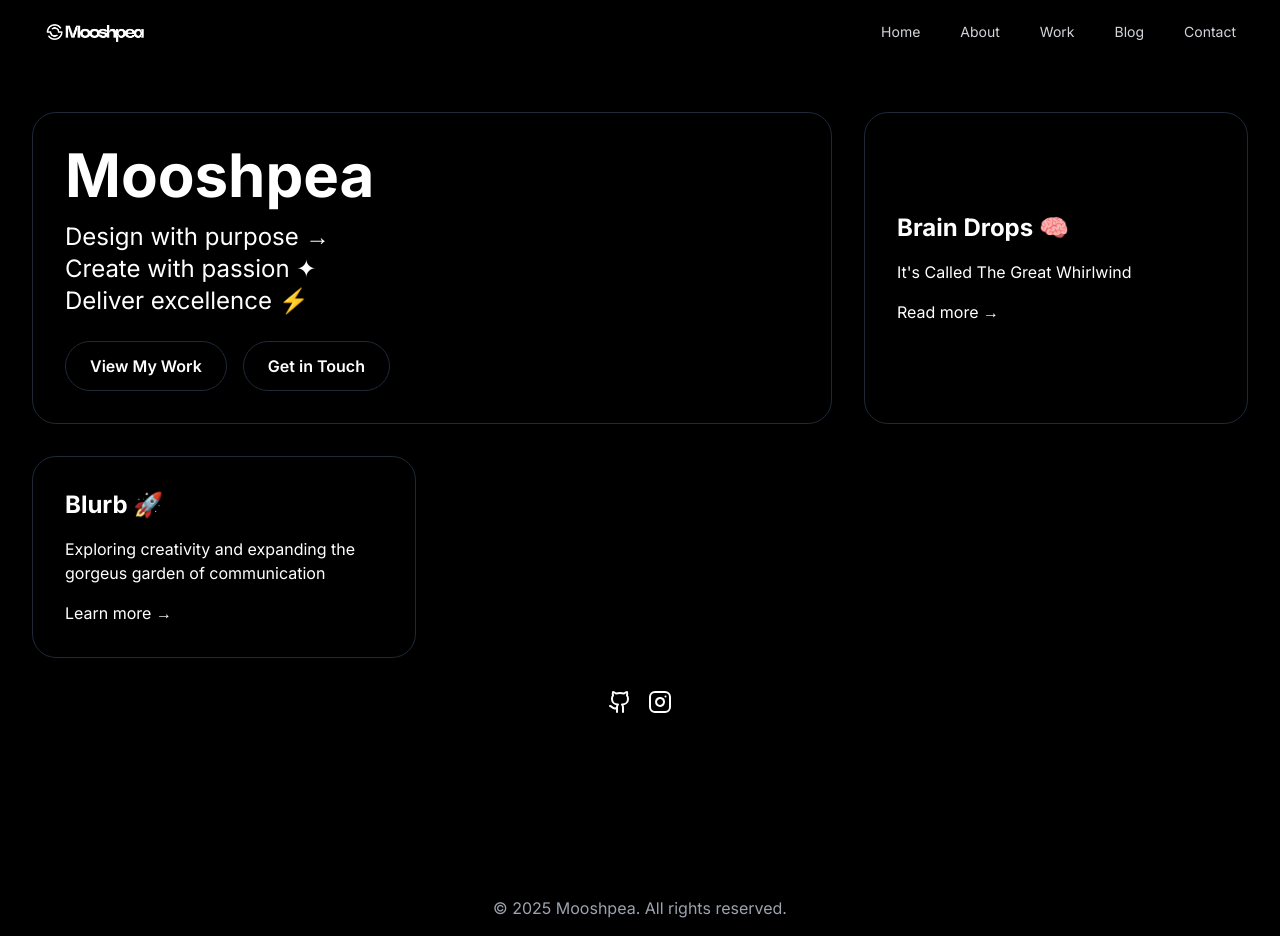
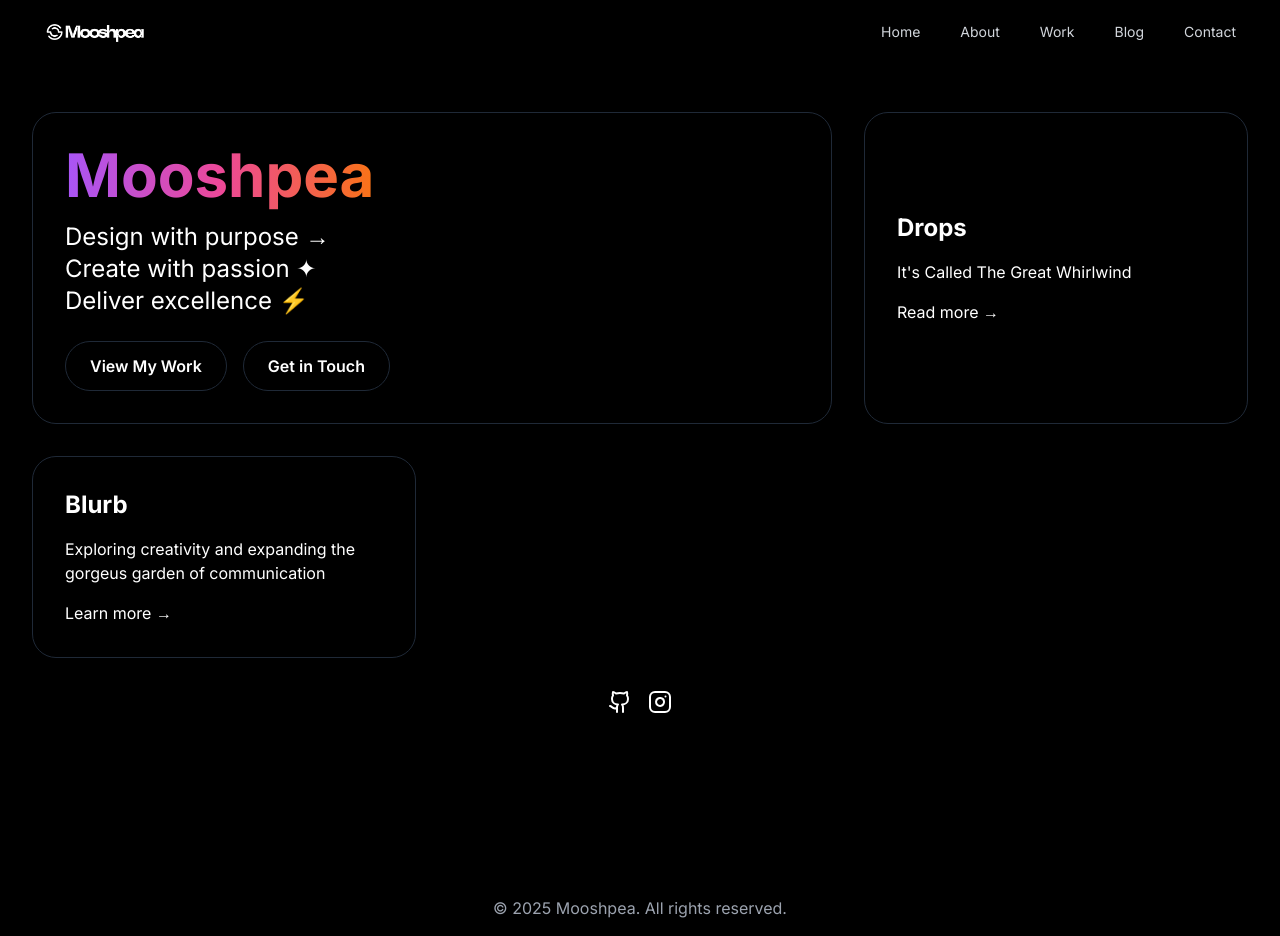
Before and after one commit to rexthebreathtaker/damn-dirty-apes, a Next.js app: page / in a window 1280 px wide. Built offline with nearby package versions, Linux system fonts and the light colour scheme.

Commit message:
Update page.tsx

```diff
--- a/app/page.tsx
+++ b/app/page.tsx
@@ -14,7 +14,11 @@ export default function Home() {
           animate={{ opacity: 1, y: 0 }}
           transition={{ duration: 0.5 }}
         >
-          <h1 className="text-4xl md:text-6xl font-bold mb-4">Mooshpea</h1>
+          <h1 className="text-4xl md:text-6xl font-bold mb-4">
+            <span className="text-transparent bg-clip-text bg-gradient-to-r from-purple-500 via-pink-500 to-orange-500">
+              Mooshpea
+            </span>
+          </h1>
           <p className="text-xl md:text-2xl mb-6">
             Design with purpose →<br/>
             Create with passion ✦<br/>
@@ -35,7 +39,7 @@ export default function Home() {
           animate={{ opacity: 1, y: 0 }}
           transition={{ duration: 0.5, delay: 0.3 }}
         >
-          <h2 className="text-2xl font-bold mb-4">Brain Drops 🧠</h2>
+          <h2 className="text-2xl font-bold mb-4">Drops</h2>
           <p className="mb-4">It's Called The Great Whirlwind</p>
           <Link href="/blog" className="text-white hover:text-gray-300 transition-colors duration-300">Read more →</Link>
         </motion.div>
@@ -45,7 +49,7 @@ export default function Home() {
           animate={{ opacity: 1, y: 0 }}
           transition={{ duration: 0.5, delay: 0.4 }}
         >
-          <h2 className="text-2xl font-bold mb-4">Blurb 🚀</h2>
+          <h2 className="text-2xl font-bold mb-4">Blurb</h2>
           <p className="mb-4">Exploring creativity and expanding the gorgeus garden of communication</p>
           <Link href="/about" className="text-white hover:text-gray-300 transition-colors duration-300">Learn more →</Link>
         </motion.div>
```
